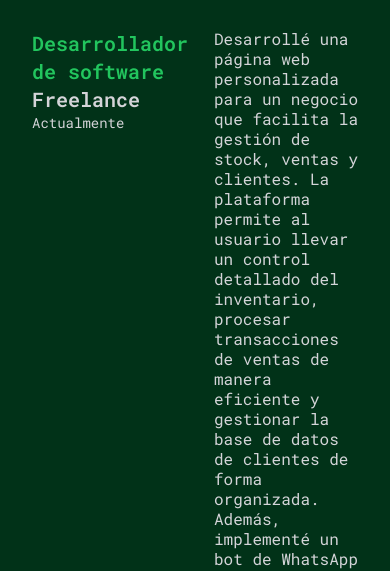
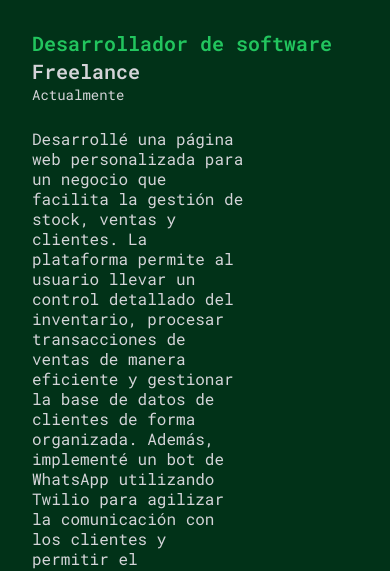
Before and after one commit to Agus-code/portfolio, an Astro site: page / in a window 390 px wide. Shown: the part 520-1091 px from the top of the page. Built offline with nearby package versions, Linux system fonts and the light colour scheme; Astro itself is replaced by a stand-in of ours.

Commit message:
Responsive in experience

```diff
--- a/src/components/Experience.astro
+++ b/src/components/Experience.astro
@@ -16,9 +16,8 @@ const { experience } = content;
           <li class="lg:mt-6 sm:mt-0 mb-2 lg:mb-12">
             <div class="flex flex-col sm:flex-row items-start">
               {/* EXP BOX */}
-              <div class="flex flex-col lg:flex-row justify-start w-full mx-auto items-center">
                 <div class="w-full">
-                  <div class={`p-4 flex gap-2`}>
+                  <div class={`p-4 flex gap-2 flex-col lg:flex-row mb-4 lg:mb-0`}>
                     <div>
                       <p class="text-xl font-semibold text-green-500">
                         {exp.job}
@@ -28,7 +27,6 @@ const { experience } = content;
                     </div>
                     <p class={`w-2/3 leading-5 text-zinc-300 `}>{exp.descriptions}</p>
                   </div>
-                </div>
               </div>
             </div>
           </li>
```
